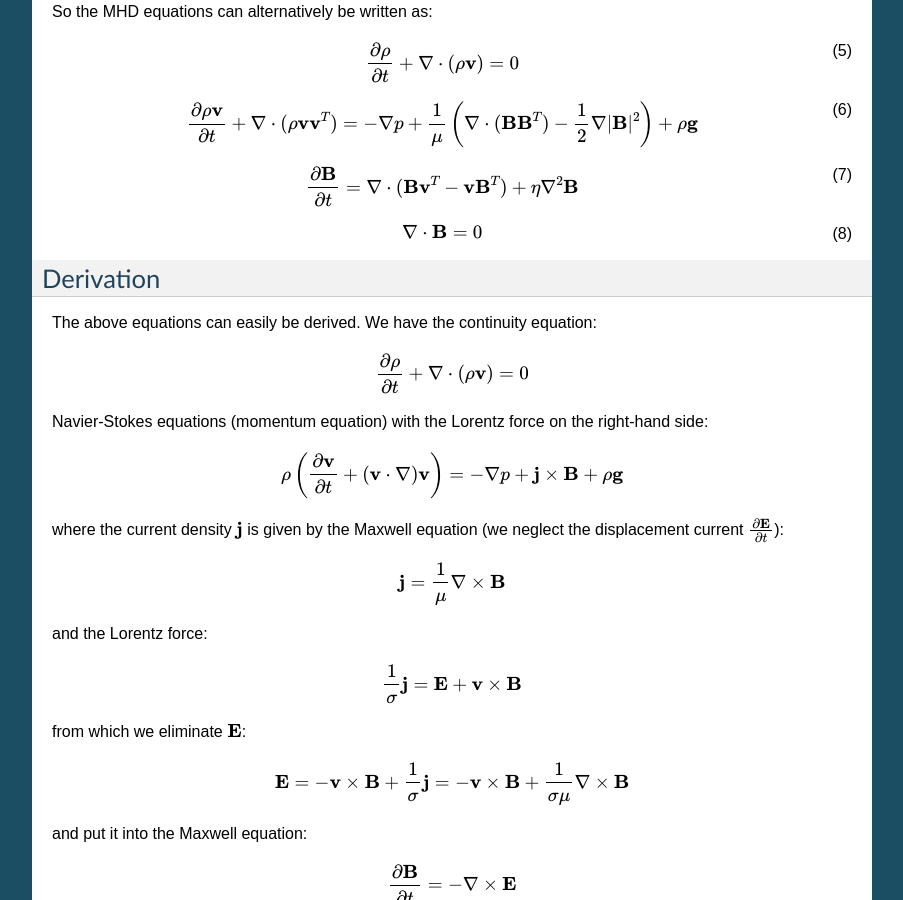
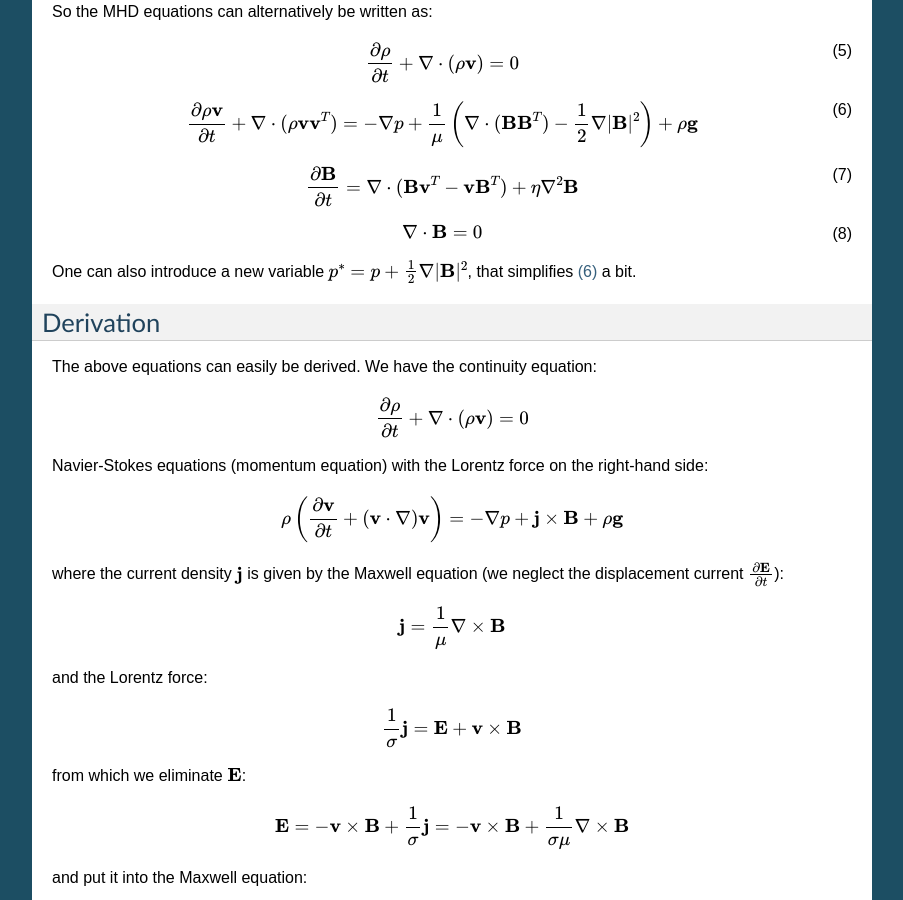
Before and after one commit to certik/mhd-hermes, a Sphinx documentation site: the page built from doc/physics.rst, in a window 1280 px wide and 900 px high, scrolled down 674 px. Shown: the whole window, without its empty margins (198-1101 px from the left). Built offline with Sphinx 7.4.7, drawn with Linux system fonts in a browser that asks for light colours; formulas are drawn with MathJax 3.

Commit message:
P start variable added

```diff
--- a/doc/physics.rst
+++ b/doc/physics.rst
@@ -86,6 +86,8 @@ So the MHD equations can alternatively be written as:
 
     \nabla\cdot{\bf B} = 0
 
+One can also introduce a new variable :math:`p^* = p + {1\over2}\nabla|{\bf B}|^2`, that simplifies :eq:`MHD2b` a bit.
+
 Derivation
 ----------
 
```
